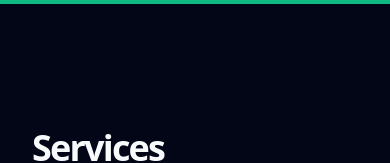
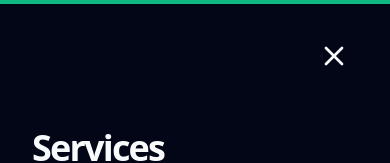
Before and after one commit to saadc253-prog/clear-path-digital, a Next.js app: page /work in a window 390 px wide. Both pictures are taken after a click on the button "Toggle menu". Shown: the top 163 px of the page. Built offline with nearby package versions, Linux system fonts and the light colour scheme.

Commit message:
Fix mobile navigation close option and button framing issues

```diff
--- a/components/layout/Navbar.tsx
+++ b/components/layout/Navbar.tsx
@@ -93,8 +93,19 @@ export default function Navbar() {
                         initial={{ opacity: 0 }}
                         animate={{ opacity: 1 }}
                         exit={{ opacity: 0 }}
-                        className="fixed inset-0 z-40 bg-background md:hidden"
+                        className="fixed inset-0 z-50 bg-background md:hidden"
                     >
+                        {/* Close button inside overlay */}
+                        <div className="absolute top-8 right-8 z-[60]">
+                            <button
+                                className="p-2 text-foreground mobile-reactive"
+                                onClick={() => setMobileMenuOpen(false)}
+                                aria-label="Close menu"
+                            >
+                                <X size={32} />
+                            </button>
+                        </div>
+
                         <div className="flex flex-col h-full pt-32 px-8">
                             <div className="flex flex-col gap-6">
                                 {navLinks.map((link, i) => (
--- a/components/sections/ContactCTA.tsx
+++ b/components/sections/ContactCTA.tsx
@@ -23,7 +23,7 @@ export default function ContactCTA() {
                     <p className="text-fluid-body text-muted-foreground max-w-3xl mx-auto mb-12 font-light relative z-10">
                         Whether you need a high-converting website, improved search rankings, or reliable customer support services, Clear Path Digital is here to help.
                     </p>
-                    <Button size="lg" asChild className="relative z-10 rounded-full px-12 h-16 text-lg group bg-white text-black hover:bg-white/90 shadow-xl">
+                    <Button size="lg" asChild className="relative z-10 group bg-white text-black hover:bg-white/90 shadow-xl w-full max-w-sm mx-auto min-[400px]:w-auto border-none">
                         <Link href="/contact">
                             Request a Free Consultation
                             <ArrowRight className="ml-2 h-5 w-5 transition-transform group-hover:translate-x-1" />
--- a/components/sections/Hero.tsx
+++ b/components/sections/Hero.tsx
@@ -42,7 +42,7 @@ export default function Hero() {
 
                     {/* Headline */}
                     <FadeIn className="max-w-6xl space-y-6">
-                        <h1 className="text-fluid-h1 font-bold tracking-tighter text-foreground leading-[0.85] select-none">
+                        <h1 className="text-fluid-h1 font-bold tracking-tighter text-foreground leading-[0.95] md:leading-[0.85] select-none">
                             Grow Your Business Online with <br />
                             <span className="text-transparent bg-clip-text bg-gradient-to-r from-white via-white to-white/50">Proven Digital Solutions</span>
                         </h1>
@@ -56,7 +56,7 @@ export default function Hero() {
 
                     {/* CTA Buttons */}
                     <FadeIn delay={0.4} className="flex flex-col gap-6 min-[400px]:flex-row justify-center items-center pt-8">
-                        <Button size="lg" asChild className="rounded-full px-10 h-14 text-lg group bg-primary text-white hover:bg-primary/90 shadow-[0_0_40px_-10px_#10b981] border border-primary/20">
+                        <Button size="lg" asChild className="group bg-primary text-white hover:bg-primary/90 shadow-[0_0_40px_-10px_#10b981] border border-primary/20 w-full min-[400px]:w-auto">
                             <Link href="/contact">
                                 Get a Free Consultation
                                 <ArrowRight className="ml-2 h-5 w-5 transition-transform group-hover:translate-x-1" />
--- a/components/services/ServiceHero.tsx
+++ b/components/services/ServiceHero.tsx
@@ -37,7 +37,7 @@ export default function ServiceHero({
                         <span className="inline-block py-1 px-4 rounded-full border border-white/10 bg-white/5 text-xs font-medium tracking-widest uppercase text-muted-foreground mb-6">
                             {subtitle}
                         </span>
-                        <h1 className="text-5xl md:text-7xl lg:text-8xl font-bold tracking-tight text-foreground leading-[0.9]">
+                        <h1 className="text-fluid-h1 font-bold tracking-tight text-foreground leading-[1] md:leading-[0.9]">
                             {title}
                         </h1>
                     </motion.div>
--- a/components/ui/Button.tsx
+++ b/components/ui/Button.tsx
@@ -4,7 +4,7 @@ import { cva, type VariantProps } from "class-variance-authority"
 import { cn } from "@/lib/utils"
 
 const buttonVariants = cva(
-    "inline-flex items-center justify-center whitespace-nowrap rounded-md text-sm font-medium ring-offset-background transition-colors focus-visible:outline-none focus-visible:ring-2 focus-visible:ring-ring focus-visible:ring-offset-2 disabled:pointer-events-none disabled:opacity-50 mobile-reactive",
+    "inline-flex items-center justify-center rounded-md text-sm font-medium ring-offset-background transition-colors focus-visible:outline-none focus-visible:ring-2 focus-visible:ring-ring focus-visible:ring-offset-2 disabled:pointer-events-none disabled:opacity-50 mobile-reactive",
     {
         variants: {
             variant: {
@@ -21,7 +21,7 @@ const buttonVariants = cva(
             size: {
                 default: "h-10 px-4 py-2",
                 sm: "h-9 rounded-md px-3",
-                lg: "h-11 rounded-md px-8",
+                lg: "h-12 md:h-14 px-6 md:px-10 rounded-full",
                 icon: "h-10 w-10",
             },
         },
```
